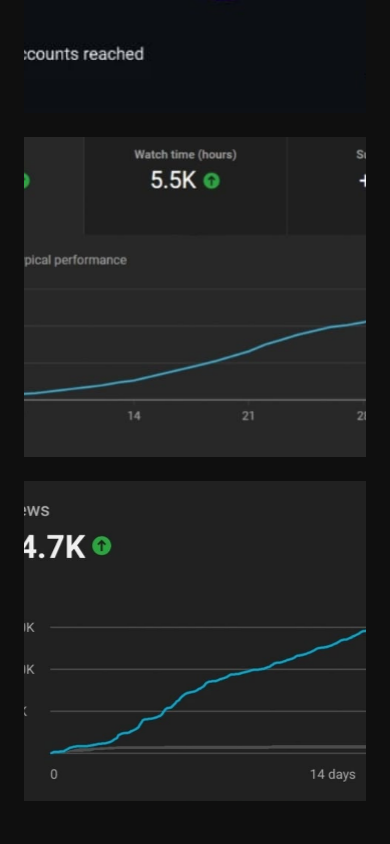
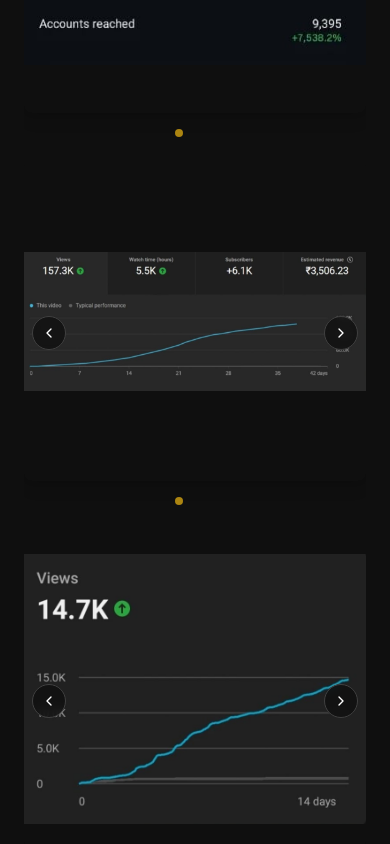
Before and after one commit to Rohitiyer37/clientsforge, a React (Vite) app: page / in a window 390 px wide. Shown: the part 6440-7284 px from the top of the page. Built offline with nearby package versions, Linux system fonts and the light colour scheme.

Commit message:
Add mobile carousel arrows
Add left and right arrows to the results section carousel for mobile view to allow users to navigate through images. Desktop layout remains unchanged.

```diff
--- a/src/components/ResultsCarousel.tsx
+++ b/src/components/ResultsCarousel.tsx
@@ -1,8 +1,9 @@
 import { useState, useEffect } from 'react';
-import { X } from "lucide-react";
+import { X, ChevronLeft, ChevronRight } from "lucide-react";
 
 const ResultsCarousel = () => {
   const [selectedImage, setSelectedImage] = useState<string | null>(null);
+  const [mobileCurrentIndex, setMobileCurrentIndex] = useState({ row1: 0, row2: 0, row3: 0 });
 
   const images = [
     // First row - 3 images
@@ -36,9 +37,30 @@ const ResultsCarousel = () => {
     return () => document.removeEventListener('keydown', handleEscape);
   }, []);
 
-  const ImageRow = ({ images, direction = 'left' }: { images: typeof firstRowImages, direction?: 'left' | 'right' }) => (
+  const handleMobileNavigation = (rowKey: 'row1' | 'row2' | 'row3', direction: 'prev' | 'next') => {
+    setMobileCurrentIndex(prev => {
+      const currentIndex = prev[rowKey];
+      const maxIndex = 2; // 3 images, so index 0-2
+
+      let newIndex;
+      if (direction === 'next') {
+        newIndex = currentIndex >= maxIndex ? 0 : currentIndex + 1;
+      } else {
+        newIndex = currentIndex <= 0 ? maxIndex : currentIndex - 1;
+      }
+
+      return { ...prev, [rowKey]: newIndex };
+    });
+  };
+
+  const ImageRow = ({ images, direction = 'left', rowKey }: {
+    images: typeof firstRowImages,
+    direction?: 'left' | 'right',
+    rowKey: 'row1' | 'row2' | 'row3'
+  }) => (
     <div className="relative overflow-hidden">
-      <div className={`flex space-x-4 ${direction === 'left' ? 'animate-scroll-left' : 'animate-scroll-right'}`}>
+      {/* Desktop auto-scrolling layout */}
+      <div className={`hidden md:flex space-x-4 ${direction === 'left' ? 'animate-scroll-left' : 'animate-scroll-right'}`}>
         {/* Original images */}
         {images.map((image, index) => (
           <div
@@ -68,6 +90,57 @@ const ResultsCarousel = () => {
           </div>
         ))}
       </div>
+
+      {/* Mobile layout with navigation arrows */}
+      <div className="md:hidden relative">
+        {/* Left Arrow */}
+        <button
+          onClick={() => handleMobileNavigation(rowKey, 'prev')}
+          className="absolute left-2 top-1/2 -translate-y-1/2 z-10 bg-background/80 backdrop-blur-sm border border-border rounded-full p-2 hover:bg-background/90 transition-colors"
+          aria-label="Previous image"
+        >
+          <ChevronLeft className="h-4 w-4 text-foreground" />
+        </button>
+
+        {/* Right Arrow */}
+        <button
+          onClick={() => handleMobileNavigation(rowKey, 'next')}
+          className="absolute right-2 top-1/2 -translate-y-1/2 z-10 bg-background/80 backdrop-blur-sm border border-border rounded-full p-2 hover:bg-background/90 transition-colors"
+          aria-label="Next image"
+        >
+          <ChevronRight className="h-4 w-4 text-foreground" />
+        </button>
+
+        {/* Single image display */}
+        <div className="flex justify-center">
+          <div
+            className="cursor-pointer hover:scale-105 transition-transform duration-300"
+            onClick={() => setSelectedImage(images[mobileCurrentIndex[rowKey]].src)}
+          >
+            <img
+              src={images[mobileCurrentIndex[rowKey]].src}
+              alt={images[mobileCurrentIndex[rowKey]].alt}
+              className="h-80 w-auto object-contain rounded-lg shadow-lg"
+            />
+          </div>
+        </div>
+
+        {/* Dots indicator */}
+        <div className="flex justify-center mt-4 space-x-2">
+          {images.map((_, index) => (
+            <button
+              key={index}
+              onClick={() => setMobileCurrentIndex(prev => ({ ...prev, [rowKey]: index }))}
+              className={`w-2 h-2 rounded-full transition-colors ${
+                index === mobileCurrentIndex[rowKey]
+                  ? 'bg-primary'
+                  : 'bg-muted-foreground/30'
+              }`}
+              aria-label={`Go to image ${index + 1}`}
+            />
+          ))}
+        </div>
+      </div>
     </div>
   );
 
@@ -75,13 +148,13 @@ const ResultsCarousel = () => {
     <>
       <div className="w-full space-y-6">
         {/* Third Row - 3 images scrolling left (now first) */}
-        <ImageRow images={thirdRowImages} direction="left" />
+        <ImageRow images={thirdRowImages} direction="left" rowKey="row3" />
 
         {/* First Row - 3 images scrolling right */}
-        <ImageRow images={firstRowImages} direction="right" />
+        <ImageRow images={firstRowImages} direction="right" rowKey="row1" />
 
         {/* Second Row - 3 images scrolling left */}
-        <ImageRow images={secondRowImages} direction="left" />
+        <ImageRow images={secondRowImages} direction="left" rowKey="row2" />
       </div>
 
       {/* Modal */}
```
